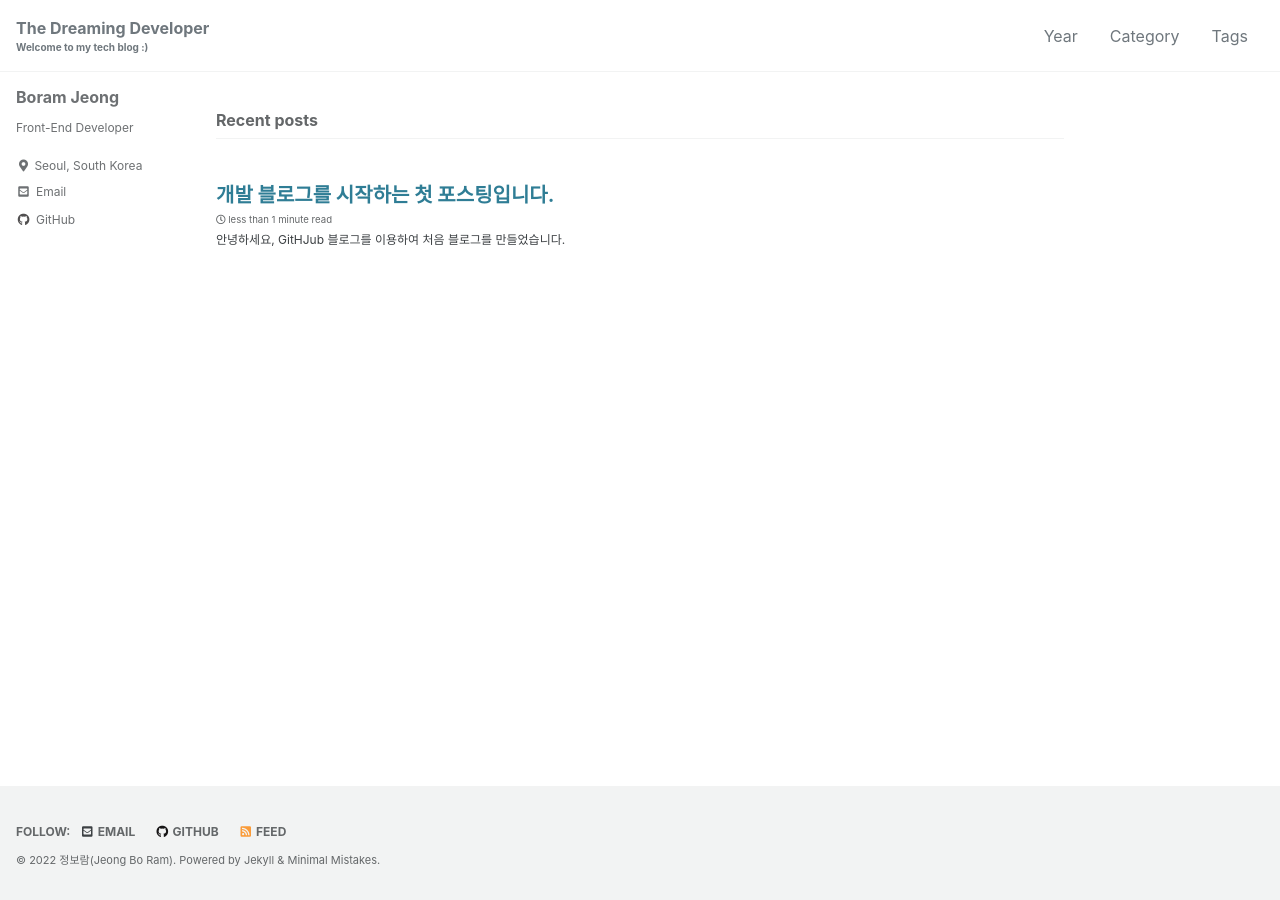
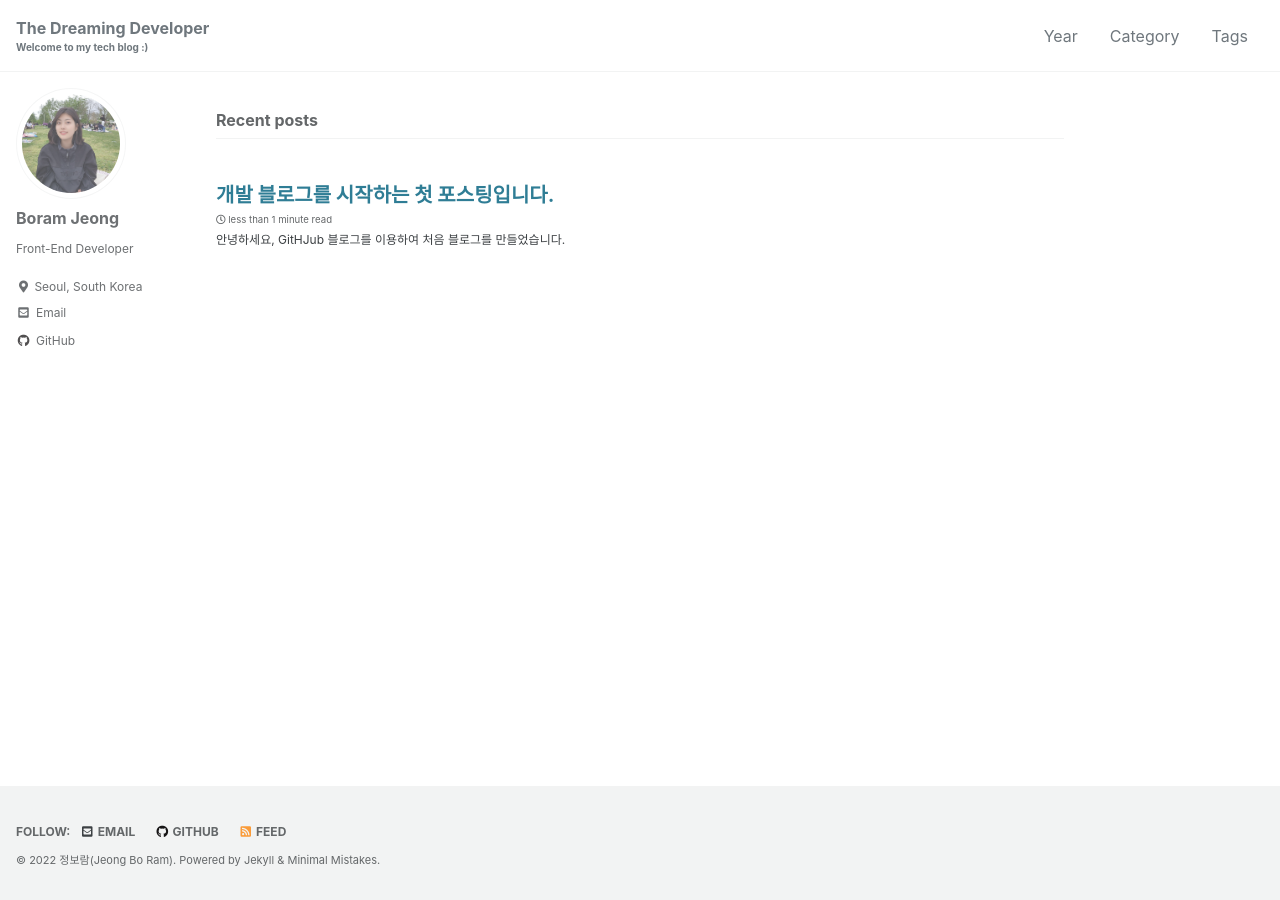
Before and after one commit to bo-ram-jeong/bo-ram-jeong.github.io, a Jekyll site: the page built from index.html, in a window 1280 px wide. Built offline with Jekyll 4.4.1, drawn with Linux system fonts in a browser that asks for light colours; cached includes are drawn as plain includes; the list of posts is cut into pages by our own code.

Commit message:
Update _config.yml

```diff
--- a/_config.yml
+++ b/_config.yml
@@ -106,7 +106,7 @@ analytics:
 # Site Author
 author:
   name             : "Boram Jeong"
-  avatar           : # path of avatar image, e.g. "/assets/images/profile.jpg"
+  avatar           : "/assets/images/profile.jpg"
   bio              : "Front-End Developer"
   location         : "Seoul, South Korea"
   email            :
```
